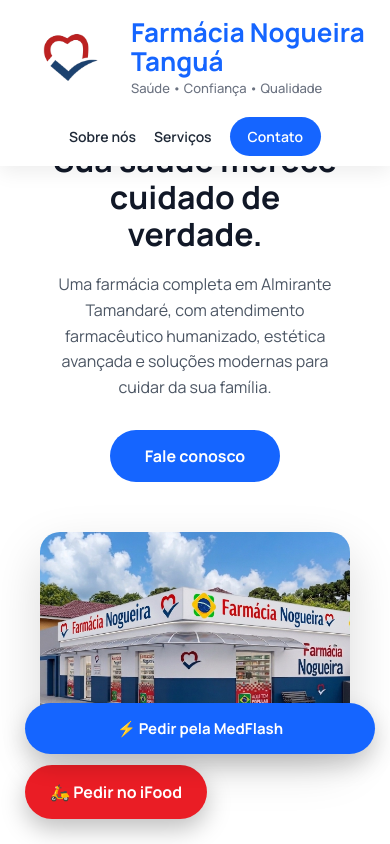
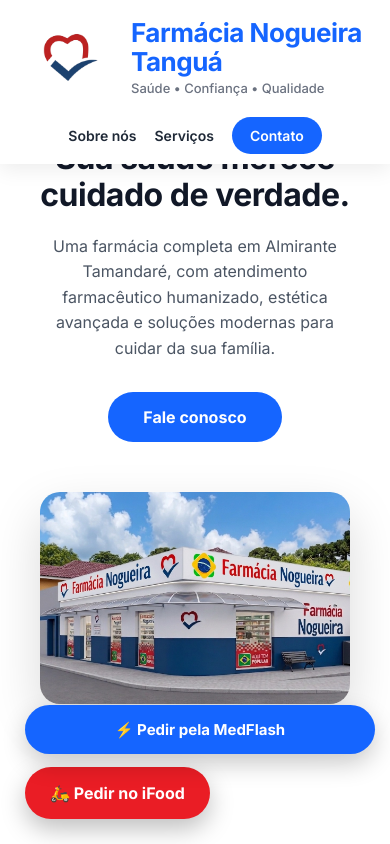
Before and after one commit to franqupoficial/farmacianogueiratangua, a React (Vite) app: page / in a window 390 px wide. Shown: the top 844 px of the page. Built offline with nearby package versions, Linux system fonts and the light colour scheme.

Commit message:
Organiza CSS global e tipografia

```diff
--- a/src/components/sections/Footer.jsx
+++ b/src/components/sections/Footer.jsx
@@ -1,6 +1,10 @@
+import "../../styles/footer.css";
+
+
 export default function Footer(){
 
-return(
+
+return (
 
 <footer className="footer">
 
@@ -13,7 +17,6 @@
 <h3>
 Farmácia Nogueira Tanguá
 </h3>
-
 
 <p>
 Cuidado, saúde e confiança para sua família.
@@ -29,16 +32,15 @@
 Sobre nós
 </a>
 
+
 <a href="#servicos">
 Serviços
 </a>
 
+
 <a href="#contato">
 Contato
 </a>
-
-</div>
-
 
 
 </div>
@@ -47,8 +49,11 @@
 
 <div className="footer-bottom">
 
-© {new Date().getFullYear()} Farmácia Nogueira Tanguá.
+© 2026 Farmácia Nogueira Tanguá.
 Todos os direitos reservados.
+
+</div>
+
 
 </div>
 
--- a/src/index.css
+++ b/src/index.css
@@ -1,128 +1,150 @@
+@import url('https://fonts.googleapis.com/css2?family=Inter:wght@400;500;600;700;800&display=swap');
+
+
 *{
     margin:0;
     padding:0;
     box-sizing:border-box;
 }
 
+
 html{
     scroll-behavior:smooth;
 }
 
+
 body{
-    font-family:'Manrope',sans-serif;
+
+    font-family:'Inter', sans-serif;
     background:#ffffff;
     color:#111827;
     overflow-x:hidden;
+
 }
 
+
 img{
+
     max-width:100%;
     display:block;
+
 }
 
+
 button{
+
     font-family:inherit;
+
 }
 
+
 a{
+
     color:inherit;
+
 }
 
+
 section{
+
+    overflow:hidden;
     padding:100px 24px;
+
 }
 
+
 .container{
+
     max-width:1200px;
     margin:auto;
+
 }
+
+
+h1,
+h2,
+h3{
+
+    font-weight:700;
+    letter-spacing:-0.5px;
+
+}
+
+
+p{
+
+    font-weight:400;
+
+    line-height:1.7;
+
+}
+
+
 
 @media (max-width:1024px){
 
     section{
+
         padding:80px 20px;
+
     }
 
 }
 
+
+
 @media (max-width:768px){
 
+
     section{
-        padding:60px 18px;
-    }
 
-    h1{
-        font-size:40px!important;
-    }
-
-    h2{
-        font-size:32px!important;
-    }
+        padding:60px 20px;
 
     }
 
-@media (max-width:480px){
 
     h1{
+
         font-size:32px!important;
-        line-height:1.2!important;
-    }
-
-    h2{
-        font-size:26px!important;
-    }
-
-    p{
-        font-size:16px!important;
-    }
+        line-height:1.15!important;
 
     }
 
-/* MOBILE RESPONSIVE */
 
-@media (max-width: 768px){
+    h2{
 
-  h1{
-    font-size:32px !important;
-    line-height:1.15 !important;
+        font-size:26px!important;
+
     }
 
-  h2{
-    font-size:26px !important;
-  }
 
     h3{
-    font-size:22px !important;
+
+        font-size:22px!important;
+
     }
 
 
     p{
-    font-size:16px !important;
-    line-height:1.6 !important;
-  }
 
+        font-size:16px!important;
+        line-height:1.6!important;
 
-  section{
-    padding-left:20px !important;
-    padding-right:20px !important;
-  }
-
-
-  img{
-    max-width:100%;
-    height:auto;
     }
 
 
 }
 
 
-/* TABLET */
 
 @media (min-width:769px) and (max-width:1200px){
 
+
     h1{
+
         font-size:45px;
+
     }
 
+
 }
--- /dev/null
+++ b/src/styles/footer.css
@@ -0,0 +1,83 @@
+.footer{
+
+background:#111827;
+
+padding:60px 20px 30px;
+
+color:white;
+
+}
+
+
+.footer-container{
+
+max-width:1100px;
+margin:auto;
+
+}
+
+
+.footer h3{
+
+font-size:24px;
+margin-bottom:15px;
+
+}
+
+
+.footer p{
+
+color:#d1d5db;
+
+line-height:1.6;
+
+}
+
+
+.footer-links{
+
+display:flex;
+gap:30px;
+
+margin:35px 0;
+
+}
+
+
+.footer-links a{
+
+color:white;
+
+text-decoration:none;
+
+font-weight:600;
+
+}
+
+
+.footer-bottom{
+
+border-top:1px solid rgba(255,255,255,.2);
+
+padding-top:25px;
+
+font-size:14px;
+
+color:#d1d5db;
+
+}
+
+
+
+@media(max-width:768px){
+
+
+.footer-links{
+
+flex-direction:column;
+gap:15px;
+
+}
+
+
+}
```
Lines whose indentation alone changed are shown as unchanged.
